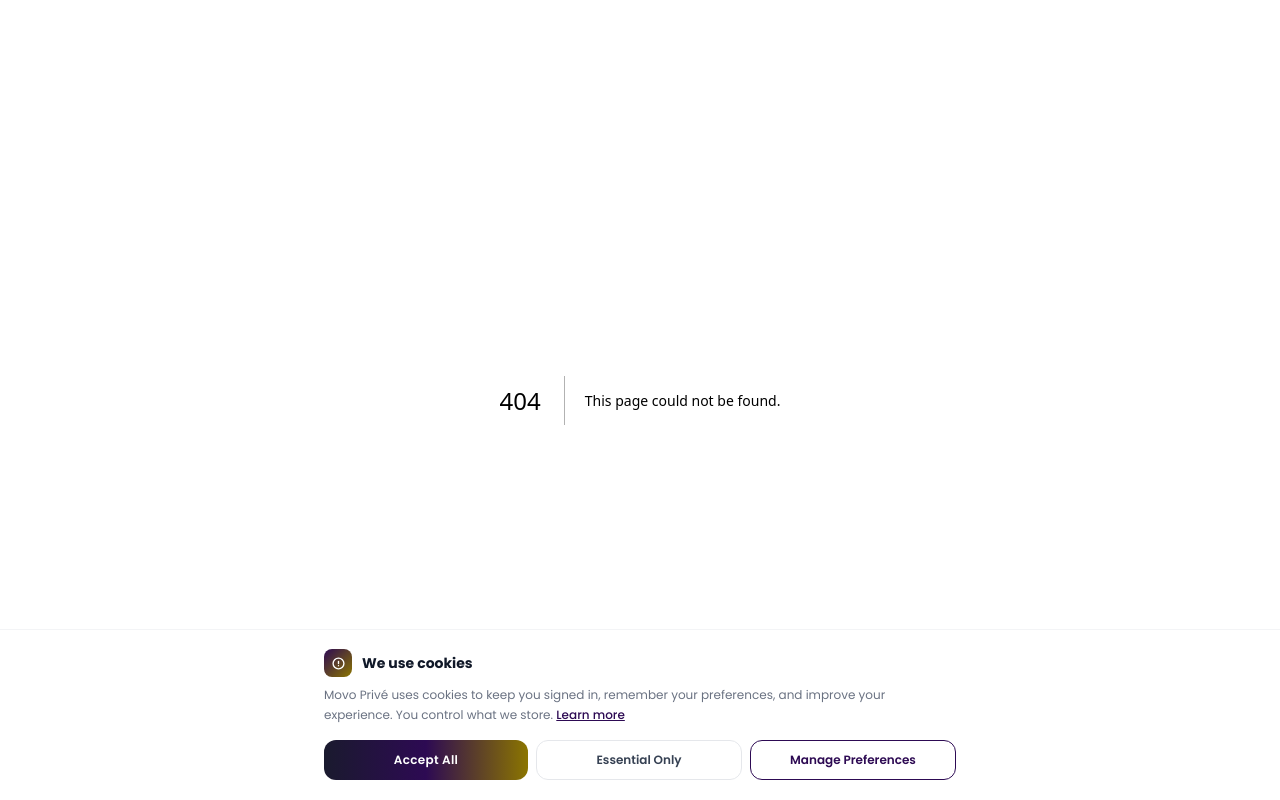
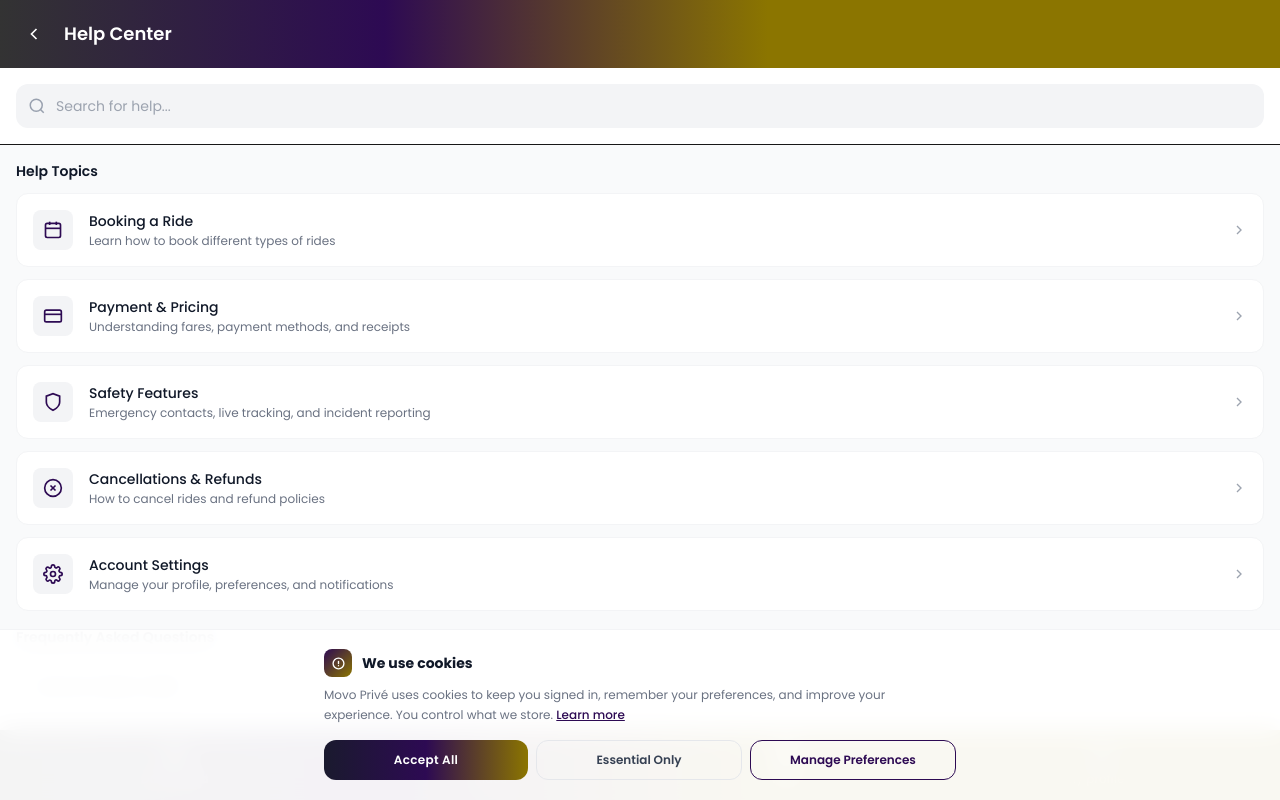
Before and after one commit to temmy762/movo-app, a Next.js app: page /home/help in a window 1280 px wide. Before the commit this address had no page. Built offline with nearby package versions, Linux system fonts and the light colour scheme.

Commit message:
feat: add /home/help page with help topics, FAQs, and support contact; fix BottomNav Help link

```diff
--- /dev/null
+++ b/app/home/help/page.tsx
@@ -0,0 +1,211 @@
+"use client";
+
+import { useRouter } from "next/navigation";
+import BottomNav from "../components/BottomNav";
+
+const helpTopics = [
+  {
+    id: "booking",
+    title: "Booking a Ride",
+    description: "Learn how to book different types of rides",
+    icon: (
+      <svg width="20" height="20" viewBox="0 0 24 24" fill="none" stroke="currentColor" strokeWidth="2">
+        <rect x="3" y="4" width="18" height="17" rx="2" />
+        <line x1="8" y1="2" x2="8" y2="6" />
+        <line x1="16" y1="2" x2="16" y2="6" />
+        <line x1="3" y1="10" x2="21" y2="10" />
+      </svg>
+    ),
+  },
+  {
+    id: "payment",
+    title: "Payment & Pricing",
+    description: "Understanding fares, payment methods, and receipts",
+    icon: (
+      <svg width="20" height="20" viewBox="0 0 24 24" fill="none" stroke="currentColor" strokeWidth="2">
+        <rect x="2" y="5" width="20" height="14" rx="2" />
+        <line x1="2" y1="10" x2="22" y2="10" />
+      </svg>
+    ),
+  },
+  {
+    id: "safety",
+    title: "Safety Features",
+    description: "Emergency contacts, live tracking, and incident reporting",
+    icon: (
+      <svg width="20" height="20" viewBox="0 0 24 24" fill="none" stroke="currentColor" strokeWidth="2">
+        <path d="M12 22s8-4 8-10V5l-8-3-8 3v7c0 6 8 10 8 10z" />
+      </svg>
+    ),
+  },
+  {
+    id: "cancellation",
+    title: "Cancellations & Refunds",
+    description: "How to cancel rides and refund policies",
+    icon: (
+      <svg width="20" height="20" viewBox="0 0 24 24" fill="none" stroke="currentColor" strokeWidth="2">
+        <circle cx="12" cy="12" r="10" />
+        <line x1="15" y1="9" x2="9" y2="15" />
+        <line x1="9" y1="9" x2="15" y2="15" />
+      </svg>
+    ),
+  },
+  {
+    id: "account",
+    title: "Account Settings",
+    description: "Manage your profile, preferences, and notifications",
+    icon: (
+      <svg width="20" height="20" viewBox="0 0 24 24" fill="none" stroke="currentColor" strokeWidth="2">
+        <circle cx="12" cy="12" r="3" />
+        <path d="M19.4 15a1.65 1.65 0 0 0 .33 1.82l.06.06a2 2 0 0 1-2.83 2.83l-.06-.06a1.65 1.65 0 0 0-1.82-.33 1.65 1.65 0 0 0-1 1.51V21a2 2 0 0 1-4 0v-.09A1.65 1.65 0 0 0 9 19.4a1.65 1.65 0 0 0-1.82.33l-.06.06a2 2 0 0 1-2.83-2.83l.06-.06A1.65 1.65 0 0 0 4.68 15a1.65 1.65 0 0 0-1.51-1H3a2 2 0 0 1 0-4h.09A1.65 1.65 0 0 0 4.6 9a1.65 1.65 0 0 0-.33-1.82l-.06-.06a2 2 0 0 1 2.83-2.83l.06.06A1.65 1.65 0 0 0 9 4.68a1.65 1.65 0 0 0 1-1.51V3a2 2 0 0 1 4 0v.09a1.65 1.65 0 0 0 1 1.51 1.65 1.65 0 0 0 1.82-.33l.06-.06a2 2 0 0 1 2.83 2.83l-.06.06A1.65 1.65 0 0 0 19.4 9a1.65 1.65 0 0 0 1.51 1H21a2 2 0 0 1 0 4h-.09a1.65 1.65 0 0 0-1.51 1z" />
+      </svg>
+    ),
+  },
+];
+
+const faqs = [
+  {
+    question: "How do I book a ride?",
+    answer: "Tap 'Where to?' on the home screen, enter your destination, select your preferred service tier, and confirm your booking.",
+  },
+  {
+    question: "What payment methods are accepted?",
+    answer: "We accept credit/debit cards, mobile money, and cash payments. You can manage payment methods in your profile settings.",
+  },
+  {
+    question: "How do I cancel a ride?",
+    answer: "Go to your Rides tab, select the upcoming ride you want to cancel, and tap 'Cancel Ride'. Cancellation fees may apply depending on timing.",
+  },
+  {
+    question: "How can I contact my driver?",
+    answer: "Once your ride is confirmed, you can call or message your driver directly through the app from the ride tracking screen.",
+  },
+  {
+    question: "What is the VIP tier?",
+    answer: "VIP tier offers our premium luxury vehicles with professional chauffeurs, complimentary amenities, and priority booking.",
+  },
+];
+
+export default function HelpPage() {
+  const router = useRouter();
+
+  return (
+    <div className="h-screen overflow-y-auto bg-gray-50" style={{ fontFamily: "var(--font-poppins)" }}>
+      {/* Header */}
+      <div
+        className="sticky top-0 z-10 px-4 py-4 flex items-center gap-3"
+        style={{ background: "linear-gradient(90deg, #333333 0%, #2D0A53 30%, #8B7500 60%)" }}
+      >
+        <button
+          onClick={() => router.push("/home")}
+          className="p-2 rounded-full hover:bg-white/10 transition-colors"
+        >
+          <svg width="20" height="20" viewBox="0 0 24 24" fill="none" stroke="white" strokeWidth="2">
+            <polyline points="15 18 9 12 15 6" />
+          </svg>
+        </button>
+        <h1 className="text-white text-lg font-semibold">Help Center</h1>
+      </div>
+
+      {/* Search */}
+      <div className="px-4 py-4 bg-white border-b">
+        <div className="relative">
+          <svg
+            className="absolute left-3 top-1/2 -translate-y-1/2 text-gray-400"
+            width="18"
+            height="18"
+            viewBox="0 0 24 24"
+            fill="none"
+            stroke="currentColor"
+            strokeWidth="2"
+          >
+            <circle cx="11" cy="11" r="8" />
+            <line x1="21" y1="21" x2="16.65" y2="16.65" />
+          </svg>
+          <input
+            type="text"
+            placeholder="Search for help..."
+            className="w-full pl-10 pr-4 py-3 bg-gray-100 rounded-xl text-sm focus:outline-none focus:ring-2 focus:ring-[#2D0A53]"
+          />
+        </div>
+      </div>
+
+      {/* Help Topics */}
+      <div className="px-4 py-4">
+        <h2 className="text-sm font-semibold text-gray-900 mb-3">Help Topics</h2>
+        <div className="grid grid-cols-1 gap-3">
+          {helpTopics.map((topic) => (
+            <button
+              key={topic.id}
+              onClick={() => alert(`${topic.title} - Coming soon!`)}
+              className="flex items-center gap-4 p-4 bg-white rounded-xl border border-gray-100 hover:border-[#2D0A53] transition-colors text-left"
+            >
+              <div className="w-10 h-10 rounded-lg bg-gray-100 flex items-center justify-center text-[#2D0A53]">
+                {topic.icon}
+              </div>
+              <div className="flex-1">
+                <p className="text-sm font-medium text-gray-900">{topic.title}</p>
+                <p className="text-xs text-gray-500 mt-0.5">{topic.description}</p>
+              </div>
+              <svg
+                width="16"
+                height="16"
+                viewBox="0 0 24 24"
+                fill="none"
+                stroke="#9ca3af"
+                strokeWidth="2"
+              >
+                <polyline points="9 18 15 12 9 6" />
+              </svg>
+            </button>
+          ))}
+        </div>
+      </div>
+
+      {/* FAQs */}
+      <div className="px-4 pb-24">
+        <h2 className="text-sm font-semibold text-gray-900 mb-3">Frequently Asked Questions</h2>
+        <div className="space-y-2">
+          {faqs.map((faq, index) => (
+            <details
+              key={index}
+              className="bg-white rounded-xl border border-gray-100 overflow-hidden group"
+            >
+              <summary className="flex items-center justify-between p-4 cursor-pointer list-none">
+                <span className="text-sm font-medium text-gray-900 pr-4">{faq.question}</span>
+                <svg
+                  className="shrink-0 transition-transform group-open:rotate-180"
+                  width="16"
+                  height="16"
+                  viewBox="0 0 24 24"
+                  fill="none"
+                  stroke="#9ca3af"
+                  strokeWidth="2"
+                >
+                  <polyline points="6 9 12 15 18 9" />
+                </svg>
+              </summary>
+              <div className="px-4 pb-4 text-sm text-gray-600 leading-relaxed">{faq.answer}</div>
+            </details>
+          ))}
+        </div>
+      </div>
+
+      {/* Contact Support */}
+      <div className="px-4 pb-8">
+        <div className="bg-gradient-to-r from-[#2D0A53] to-[#8B7500] rounded-2xl p-4 text-white">
+          <h3 className="font-semibold mb-1">Still need help?</h3>
+          <p className="text-sm text-white/80 mb-3">Our support team is available 24/7</p>
+          <button
+            onClick={() => router.push("/home/report-incident")}
+            className="w-full py-3 bg-white text-[#2D0A53] rounded-xl font-medium text-sm hover:bg-gray-100 transition-colors"
+          >
+            Contact Support
+          </button>
+        </div>
+      </div>
+
+      <BottomNav />
+    </div>
+  );
+}
```
